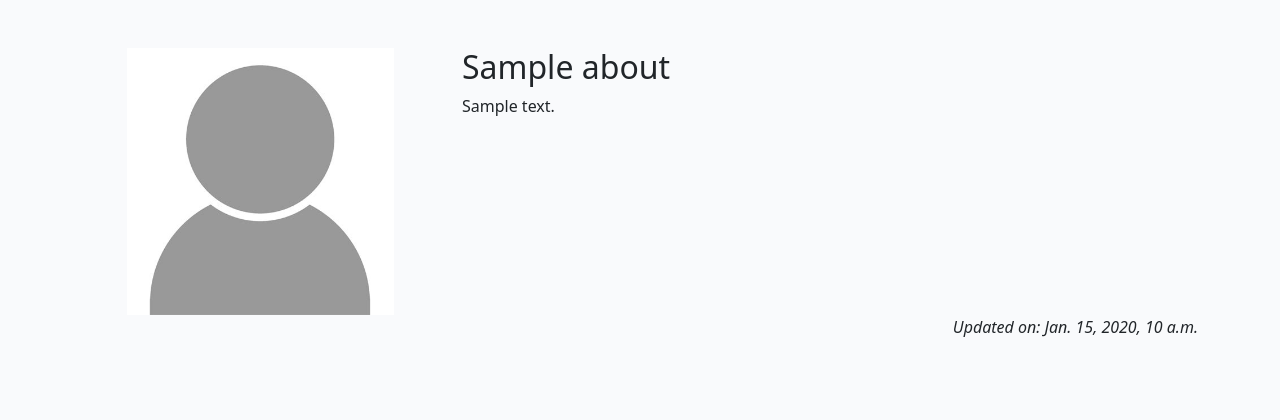
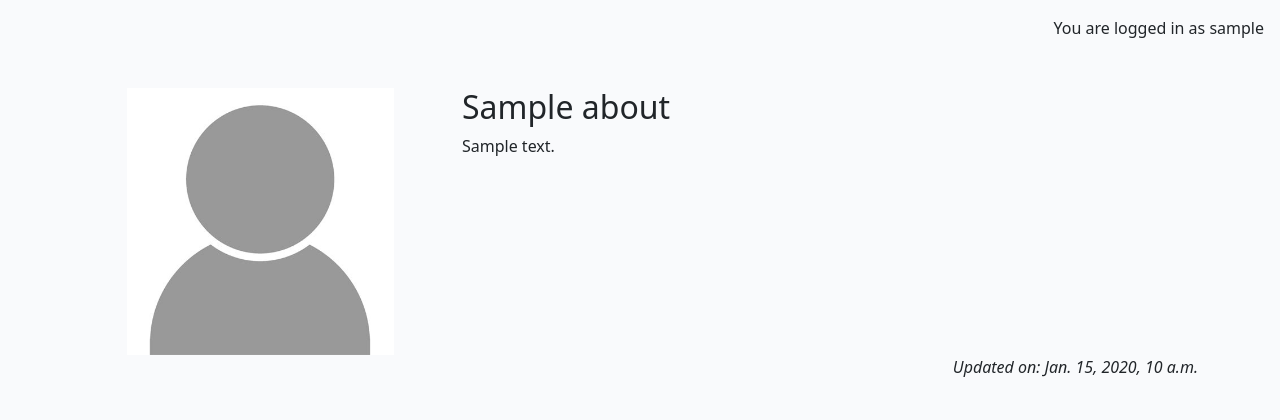
Before and after one commit to MBilalQureshi/codestar, a Django app: page /about/childabout in a window 1280 px wide. Shown: the part 60-480 px from the top of the page. Run offline with Django 4.2, Linux system fonts and the light colour scheme; a user stored in the database is signed in; tables that the repository leaves empty hold one stand-in row (values such as "Sample post").

Commit message:
tell with whom user is logged in as

```diff
--- a/templates/base.html
+++ b/templates/base.html
@@ -76,7 +76,11 @@
     </nav>
 
     <main class="flex-shrink-0 main-bg">
-
+        {% if user.is_authenticated %}
+        <p class="text-end m-3">You are logged in as {{ user }}</p>
+        {% else %}
+        <p class="text-end m-3">You are logged in</p>
+        {% endif %}
         {% block content %}
         <!-- Content Goes here -->
         {% endblock content %}
```
